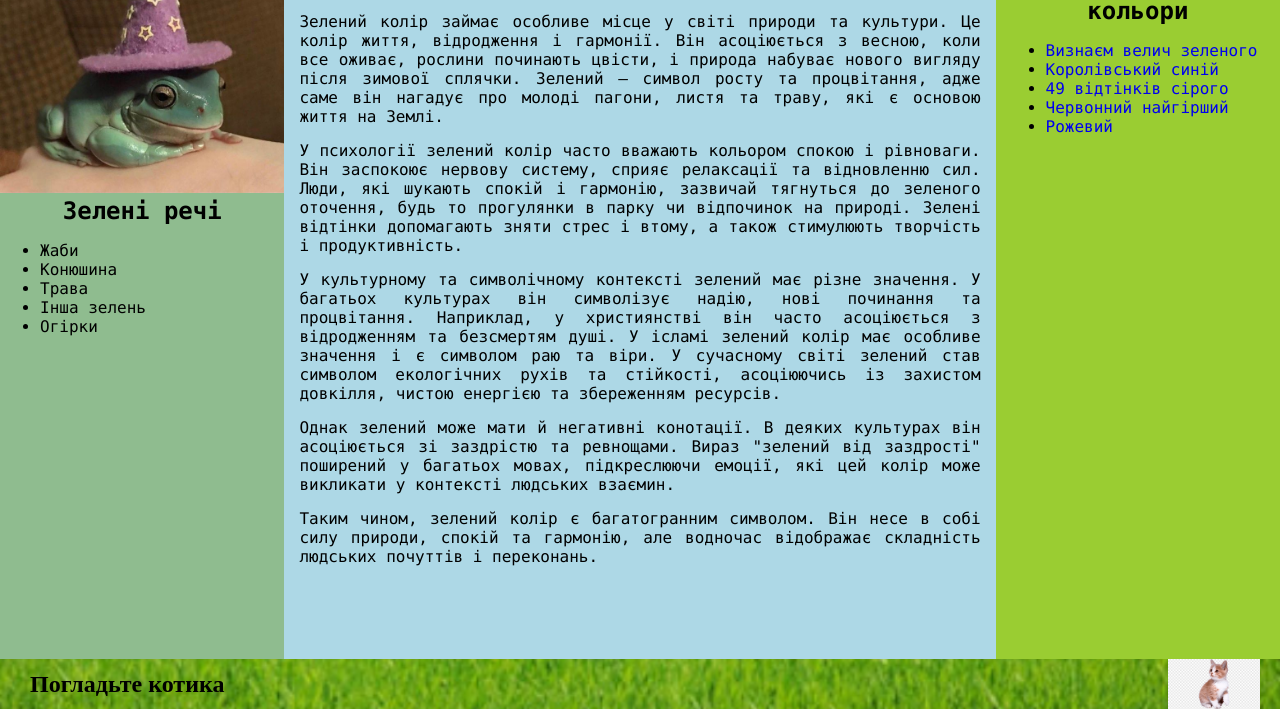
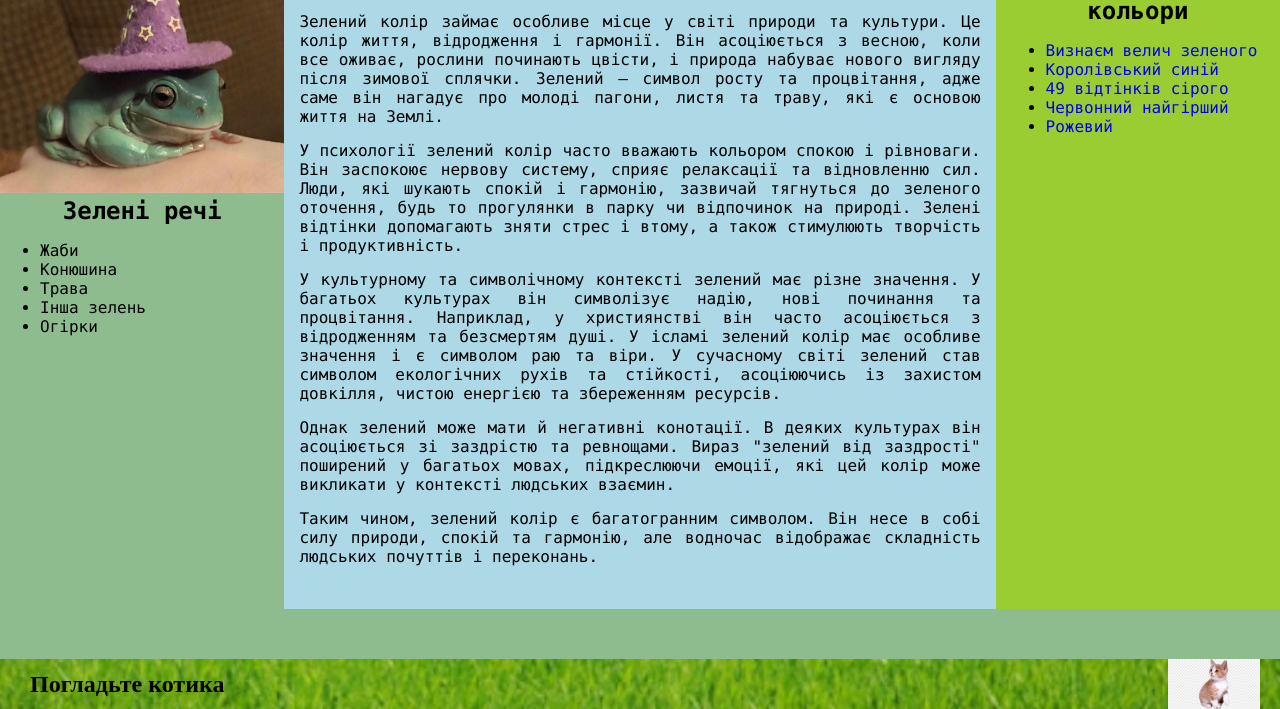
Before and after one commit to marerlini/marerlini.github.io, a plain HTML site: page index.html in a window 1280 px wide. Shown: the part 91-800 px from the top of the page. Drawn offline with Linux system fonts and the light colour scheme.

Commit message:
дубль два

```diff
--- a/style.css
+++ b/style.css
@@ -19,7 +19,7 @@ p{
 .main_block{
     display: grid;
     grid-template-columns: 2fr 5fr 2fr;
-    grid-template-rows: 50px auto 50px;
+    grid-template-rows: 50px auto 100px;
     position: absolute;
     top: 0;
     left: 0;
```
